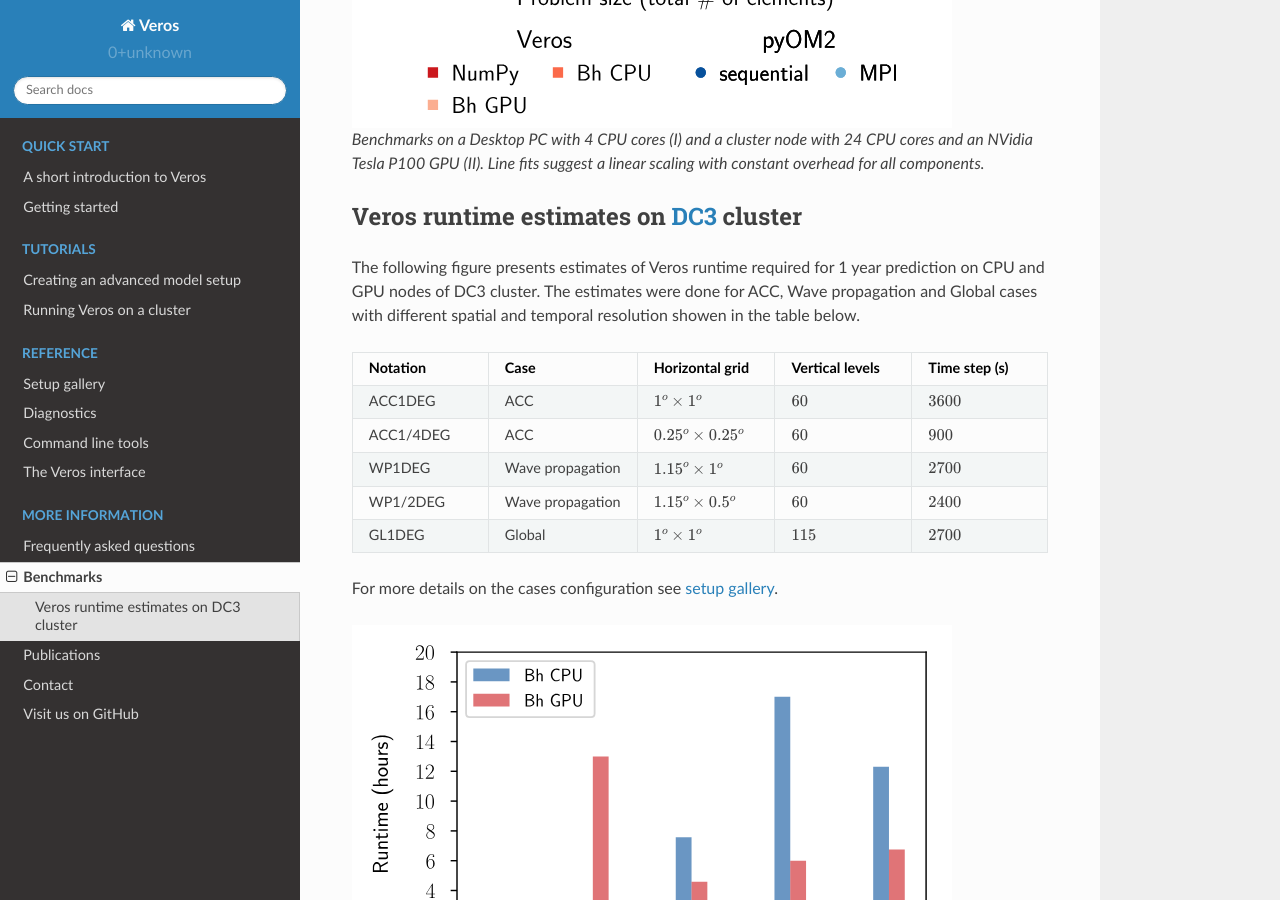
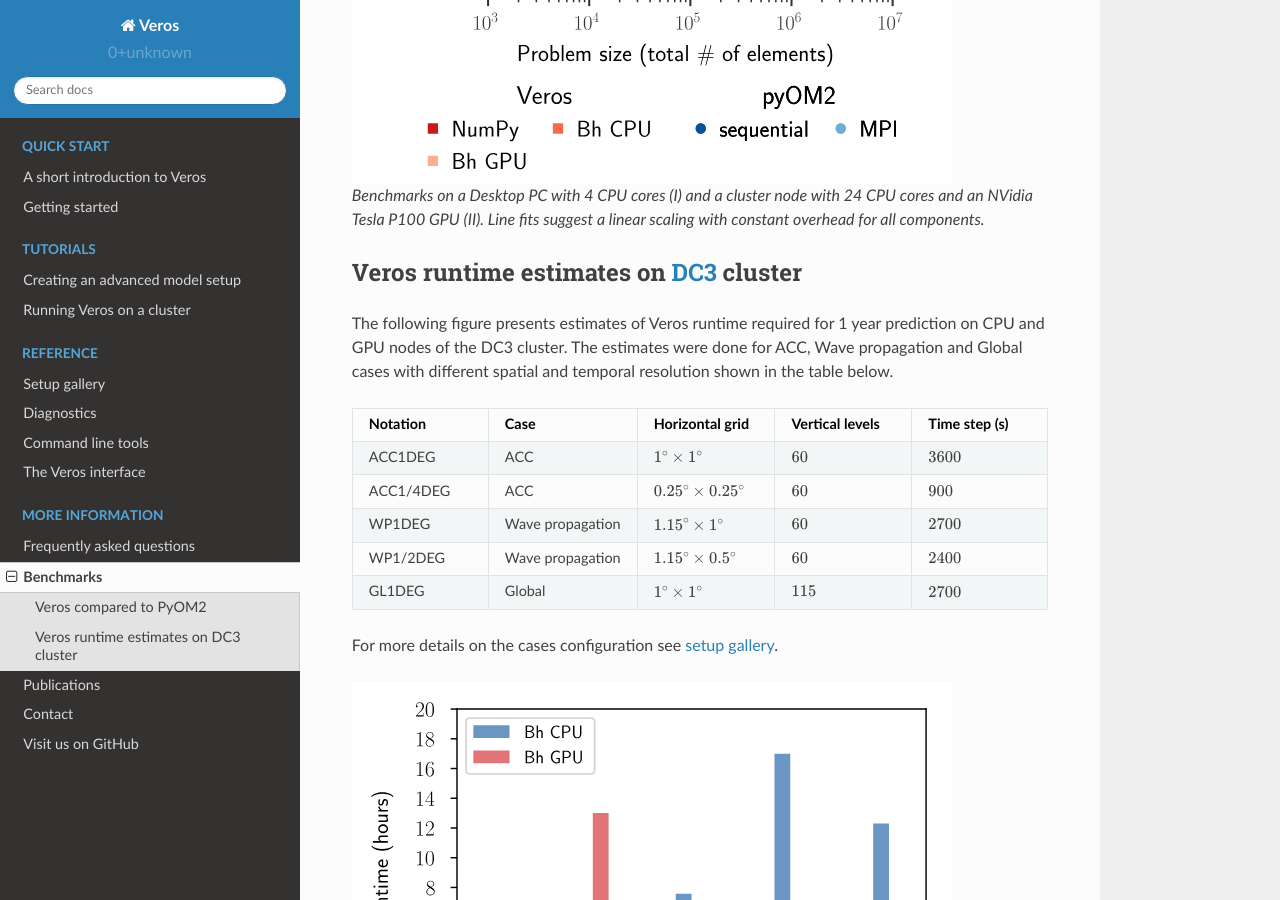
Before and after one commit to team-ocean/veros, a Sphinx documentation site: the page built from doc/more/benchmarks.rst, in a window 1280 px wide and 900 px high, scrolled down 1081 px. Built offline with Sphinx 7.4.7 and the Read the Docs theme 2.0.0, drawn with Linux system fonts in a browser that asks for light colours; pages that are not in the unit, such as notebooks, are missing from menus; some of the changed text lies outside the part shown.

Commit message:
some tweaks

```diff
--- a/doc/more/benchmarks.rst
+++ b/doc/more/benchmarks.rst
@@ -4,6 +4,9 @@
 .. note::
 
    The following benchmarks are for general orientation only. Benchmark results are highly platform dependent; your mileage may vary.
+
+Veros compared to PyOM2
+-----------------------
 
 The following figure presents some benchmarks that compare the performance of Veros and pyOM 2.1 depending on the problem size:
 
@@ -15,8 +18,8 @@
 Veros runtime estimates on `DC3 <http://nutrik.dk/dc3.html>`_ cluster
 --------------------------------------------------------------------
 
-The following figure presents estimates of Veros runtime required for 1 year prediction on CPU and GPU nodes of DC3 cluster.
-The estimates were done for ACC, Wave propagation and Global cases with different spatial and temporal resolution showen in the table below.
+The following figure presents estimates of Veros runtime required for 1 year prediction on CPU and GPU nodes of the DC3 cluster.
+The estimates were done for ACC, Wave propagation and Global cases with different spatial and temporal resolution shown in the table below.
 
 .. list-table::
    :widths: 25 25 25 25 25
@@ -29,27 +32,27 @@
      - Time step (s)
    * - ACC1DEG
      - ACC
-     - :math:`1^o \times 1^o`
+     - :math:`1^{\circ} \times 1^{\circ}`
      - :math:`60`
      - :math:`3600`
    * - ACC1/4DEG
      - ACC
-     - :math:`0.25^o \times 0.25^o`
+     - :math:`0.25^{\circ} \times 0.25^{\circ}`
      - :math:`60`
      - :math:`900`
    * - WP1DEG
      - Wave propagation
-     - :math:`1.15^o \times 1^o`
+     - :math:`1.15^{\circ} \times 1^{\circ}`
      - :math:`60`
      - :math:`2700`
    * - WP1/2DEG
      - Wave propagation
-     - :math:`1.15^o \times 0.5^o`
+     - :math:`1.15^{\circ} \times 0.5^{\circ}`
      - :math:`60`
      - :math:`2400`
    * - GL1DEG
      - Global
-     - :math:`1^o \times 1^o`
+     - :math:`1^{\circ} \times 1^{\circ}`
      - :math:`115`
      - :math:`2700`
 
```
Also changed, not shown: README.rst (+2 -7 lines).
